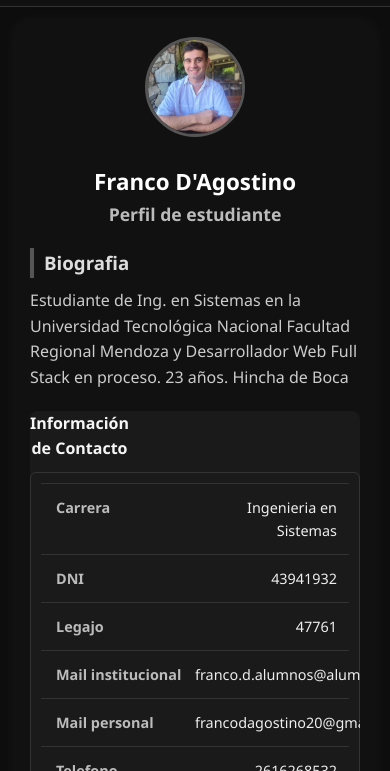
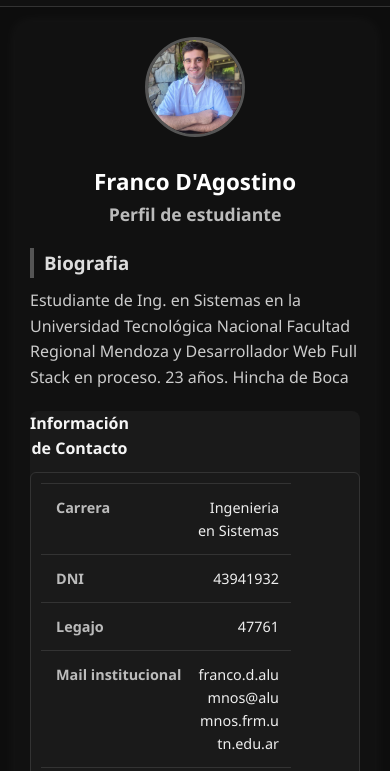
Before and after one commit to FrankDagos/user-profile-template, a plain HTML site: page index.html in a window 390 px wide. Shown: the part 73-844 px from the top of the page. Drawn offline with nearby package versions, Linux system fonts and the light colour scheme.

Commit message:
Fix responsive design

```diff
--- a/styles.css
+++ b/styles.css
@@ -84,6 +84,14 @@ table {
   background: #1a1a1a;
   border-radius: 8px;
   overflow: hidden;
+}
+
+/* ==== Fix texto largo en tablas ==== */
+table td {
+  word-wrap: break-word;
+  overflow-wrap: break-word;
+  white-space: normal; /* permite salto de línea */
+  max-width: 250px; /* opcional, ajusta ancho de celda */
 }
 
 caption {
```
